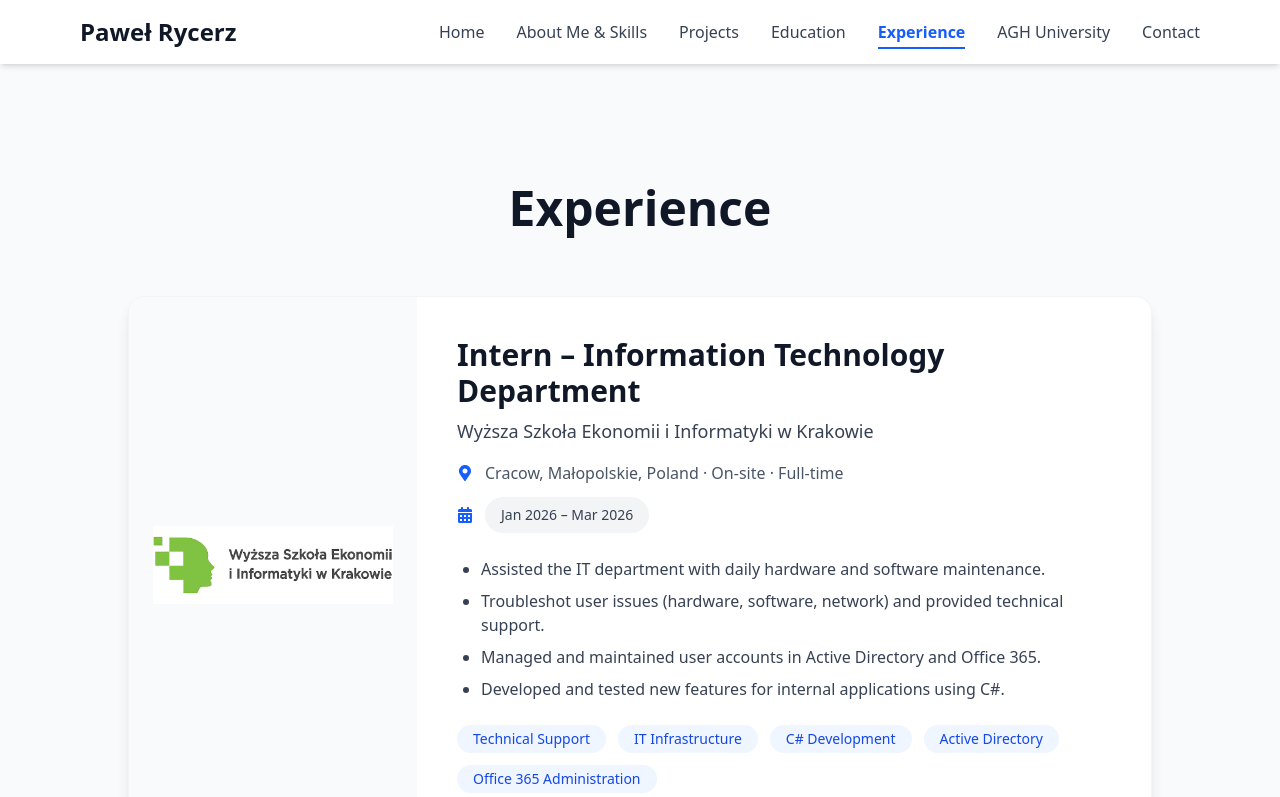
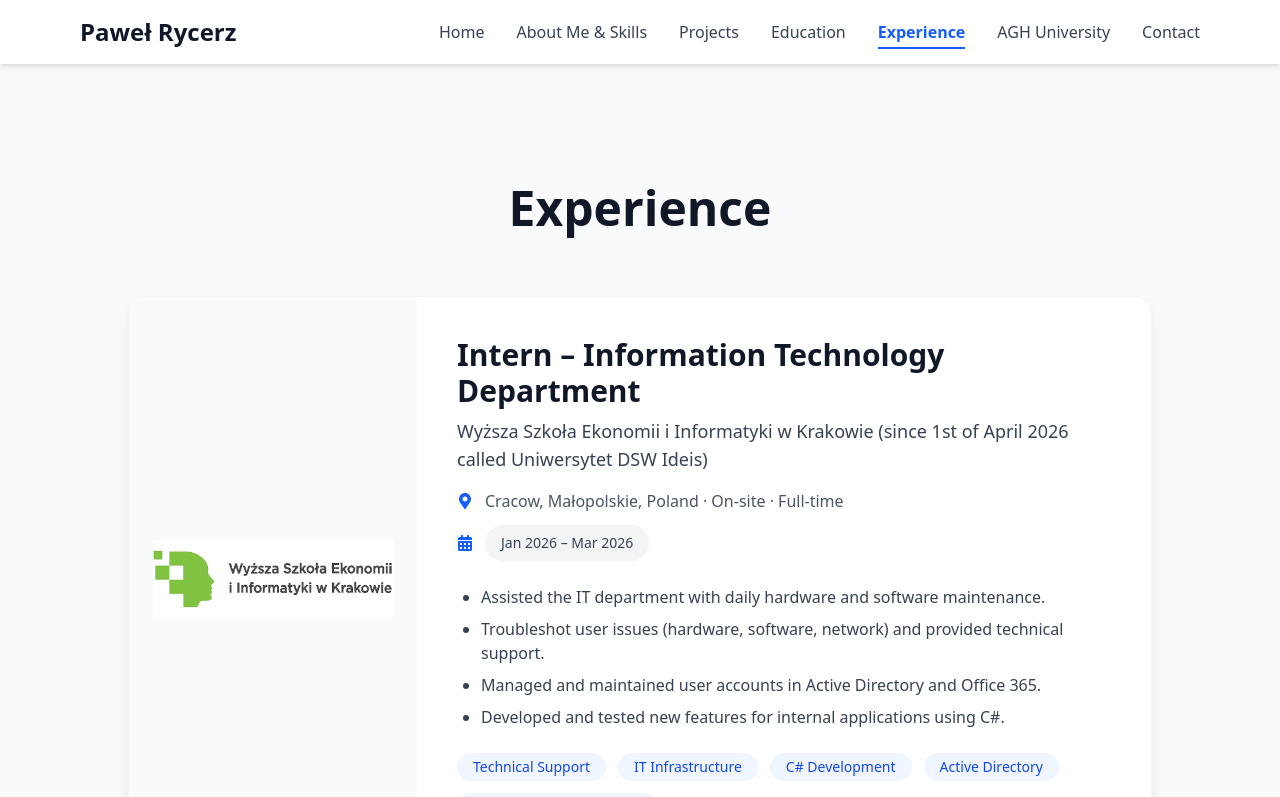
Before and after one commit to paewlr31/pawel, a React (Vite) app: page /experience in a window 1280 px wide. Shown: the top 797 px of the page. Built offline with nearby package versions, Linux system fonts and the light colour scheme.

Commit message:
(since 1st of April 2026 called Uniwersytet DSW Ideis)

```diff
--- a/src/pages/Experience.tsx
+++ b/src/pages/Experience.tsx
@@ -5,7 +5,7 @@ export default function Experience() {
   const experiences = [
     {
       title: "Intern – Information Technology Department",
-      company: "Wyższa Szkoła Ekonomii i Informatyki w Krakowie",
+      company: "Wyższa Szkoła Ekonomii i Informatyki w Krakowie (since 1st of April 2026 called Uniwersytet DSW Ideis)",
       location: "Cracow, Małopolskie, Poland",
       type: "On-site · Full-time",
       date: "Jan 2026 – Mar 2026",
```
